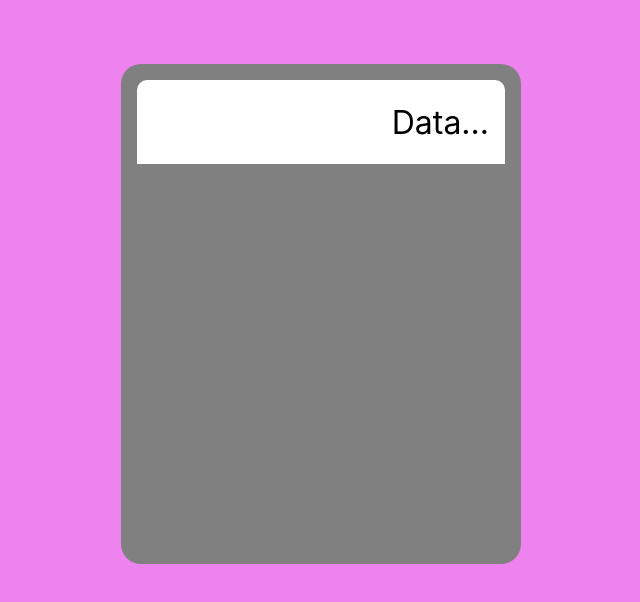
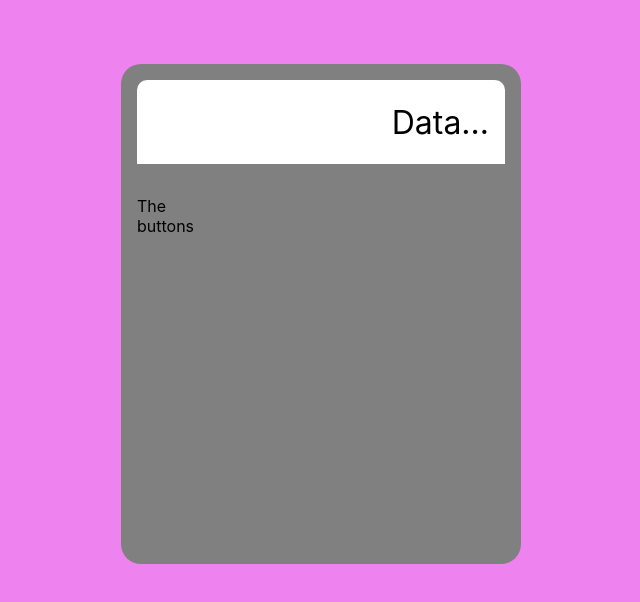
Before and after one commit to pernillafed/calculator-react, a React (Create React App) app: page / in a window 1280 px wide. Shown: the top 602 px of the page, without its empty margins (319-959 px from the left). Built offline with nearby package versions, Linux system fonts and the light colour scheme.

Commit message:
Added buttons container to calculator

```diff
--- a/src/components/ButtonsContainer.js
+++ b/src/components/ButtonsContainer.js
@@ -1,7 +1,9 @@
+import style from '../css/ButtonsContainer.module.css';
+
 function ButtonsContainer() {
 
     return (
-        <div className={buttons}>
+        <div className={style.buttons}>
             <p>The buttons</p>
         </div>
     )
--- a/src/components/Calculator.js
+++ b/src/components/Calculator.js
@@ -1,4 +1,5 @@
 import style from '../css/Calculator.module.css';
+import ButtonsContainer from './ButtonsContainer';
 import Display from './Display';
 
 function Calculator() {
@@ -6,6 +7,7 @@ function Calculator() {
     return (
         <div className={style.calculator}>
             <Display />
+            <ButtonsContainer />
         </div>
     )
 
```
